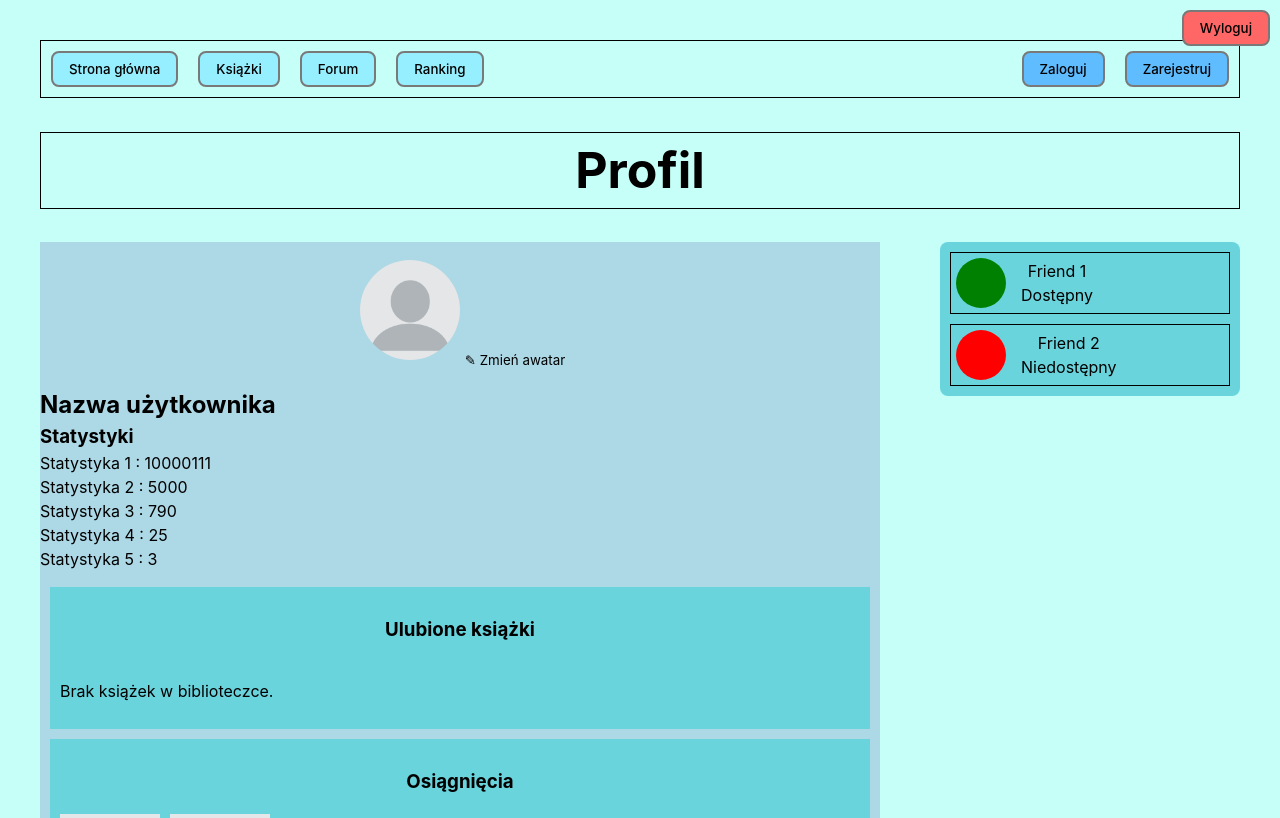
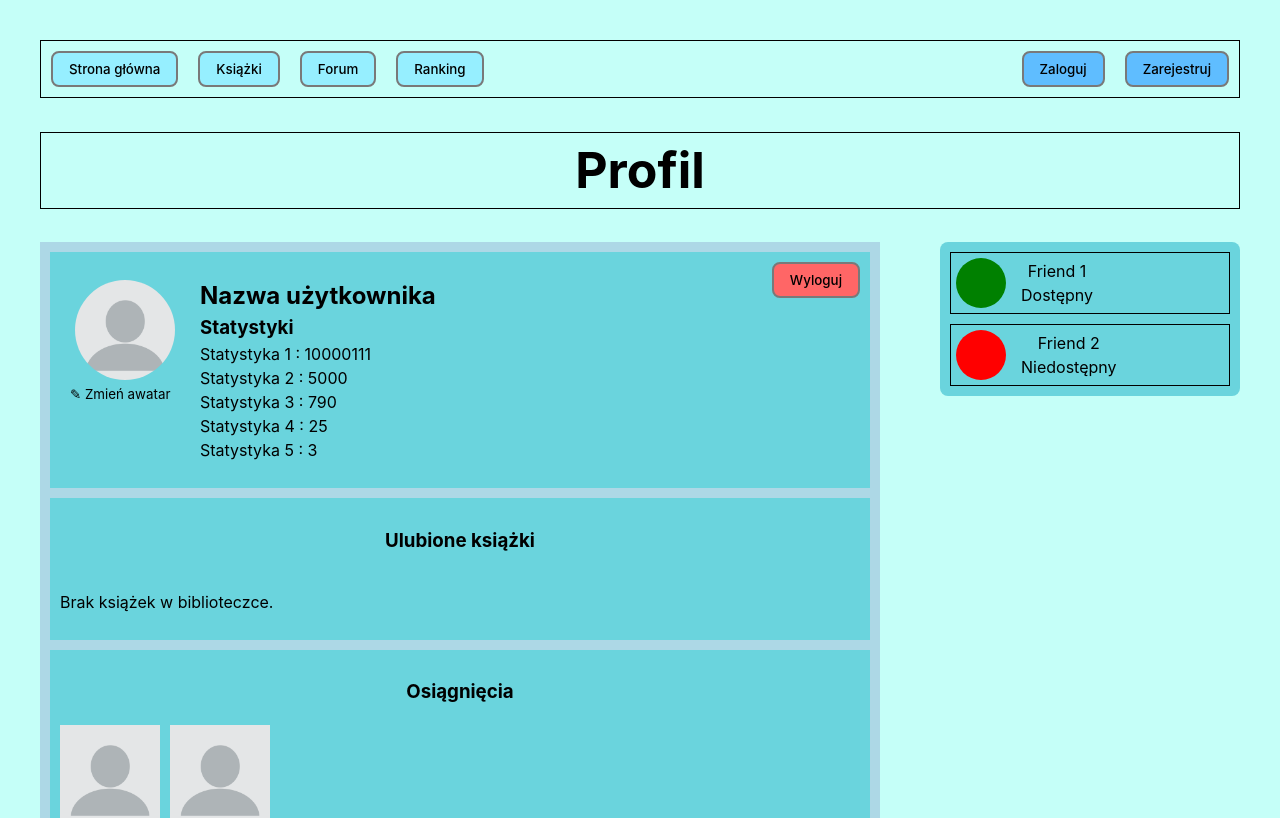
Before and after one commit to SzymonKita/aplikacja_czytelnicza, a React (Vite) app in the folder client/: page /profile in a window 1280 px wide. Shown: the top 818 px of the page. Built offline with nearby package versions, Linux system fonts and the light colour scheme.

Commit message:
Changed Profile.css

```diff
--- a/client/src/components/Profile/Profile.css
+++ b/client/src/components/Profile/Profile.css
@@ -1,4 +1,4 @@
-.progileInfo{
+.profileInfo{
     background-color: #6AD4DD;
     position: relative;
     margin: 10px;
@@ -6,7 +6,7 @@
     display: flex;
   }
 
-  .progileInfo p{
+  .profileInfo p{
     display: flex;
     flex-direction: column;
     padding: 0 10px;
```
